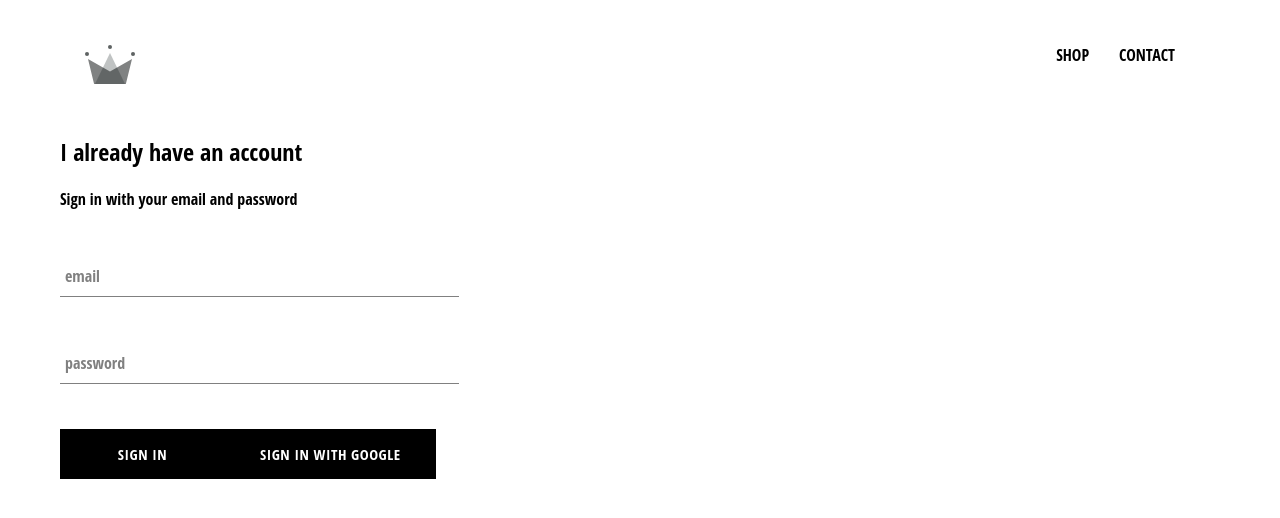
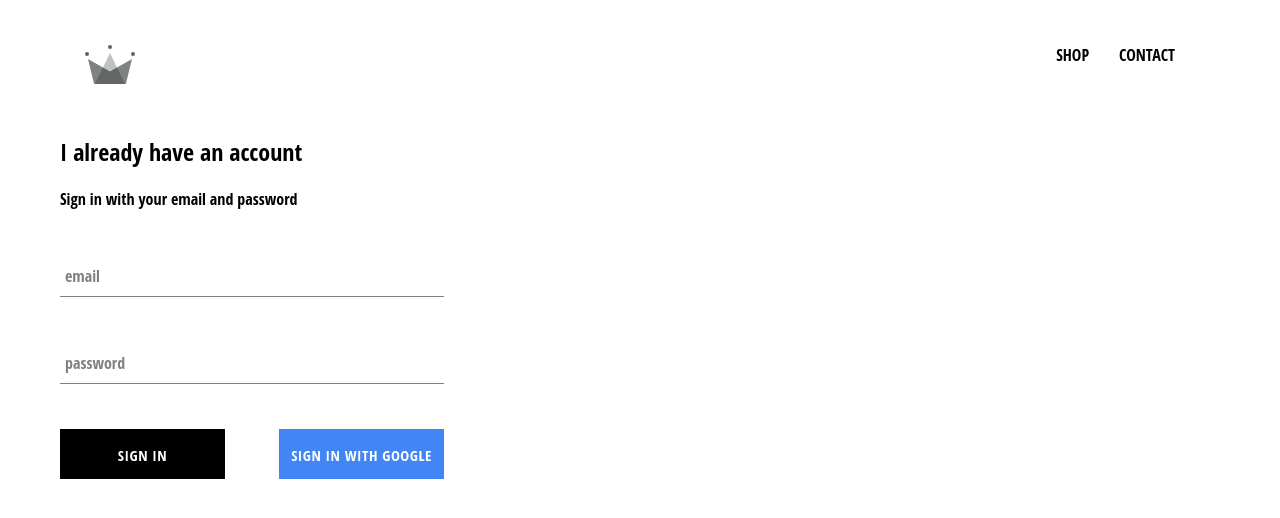
Before and after one commit to ritheesh4/crown-clothing-app, a React (Create React App) app: page /signin in a window 1280 px wide. Shown: the top 518 px of the page. Built offline with nearby package versions, Linux system fonts and the light colour scheme; no server answers.

Commit message:
Integrated firebase into application, created sign in page with sign in component and sign in with google

```diff
--- a/src/App.css
+++ b/src/App.css
@@ -7,3 +7,7 @@ a {
     text-decoration: none;
     color: black;
 }
+
+*{
+    box-sizing: border-box;
+}
--- a/src/components/custom-button/custom-button.component.jsx
+++ b/src/components/custom-button/custom-button.component.jsx
@@ -4,7 +4,7 @@ import "./custom-button.styles.scss";
 
 const CustomButton = ({ children, isGoogleSignIn, ...otherProps }) => (
   <button
-    className={`${isGoogleSignIn} ? 'google-sign-in': ''} custom-button`}
+    className={`${isGoogleSignIn ? 'google-sign-in': ''} custom-button`}
     {...otherProps}
   >
     {children}
--- a/src/components/custom-button/custom-button.styles.scss
+++ b/src/components/custom-button/custom-button.styles.scss
@@ -4,7 +4,7 @@
   height: 50px;
   letter-spacing: 0.5px;
   line-height: 50px;
-  padding: 0 35px 0 35px;
+  // padding: 0 35px 0 35px;
   font-size: 15px;
   background-color: black;
   color: white;
--- a/src/components/sign-in/sign-in.styles.scss
+++ b/src/components/sign-in/sign-in.styles.scss
@@ -11,4 +11,5 @@
 }
 .button-container{
   display: flex;
+  justify-content: space-between;
 }
```
